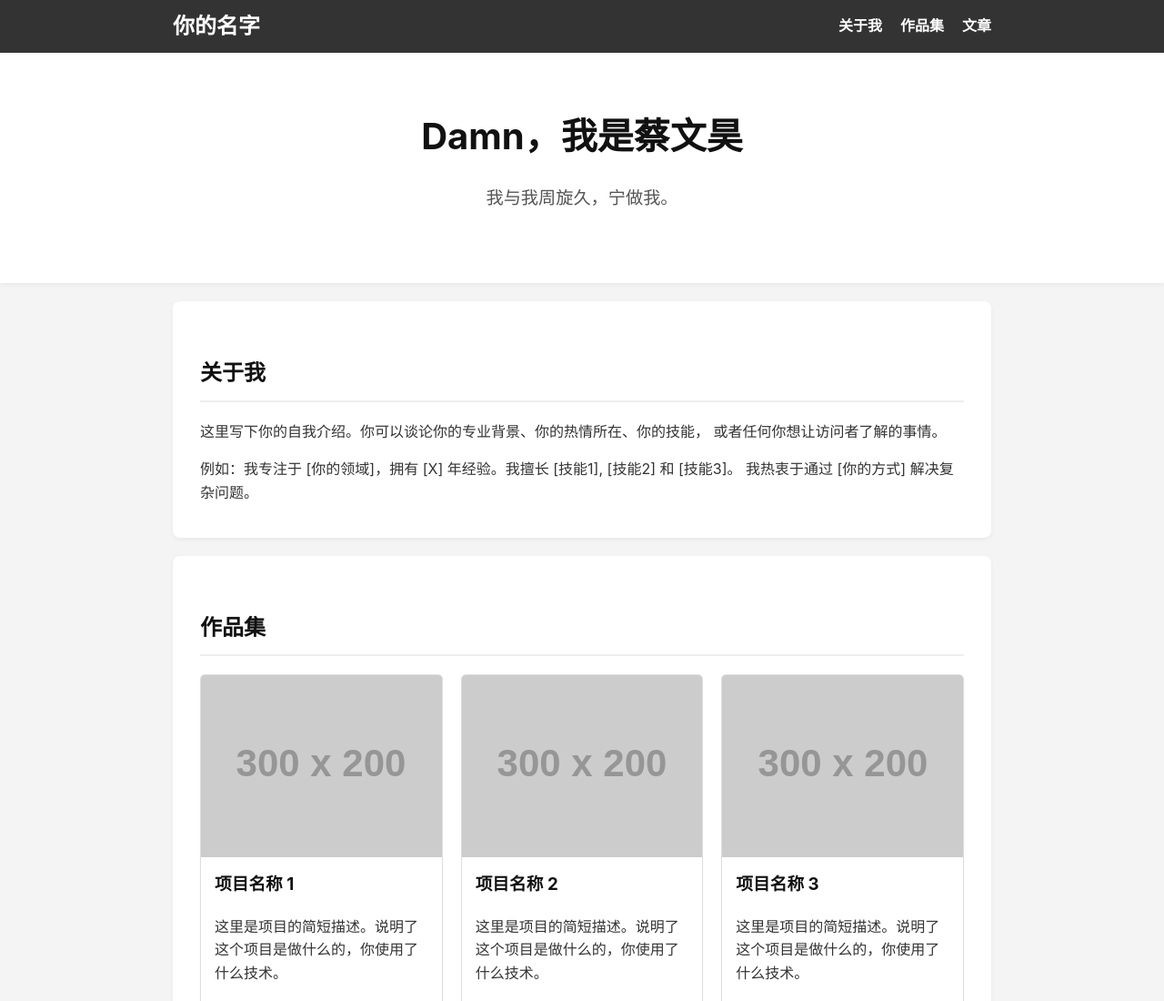
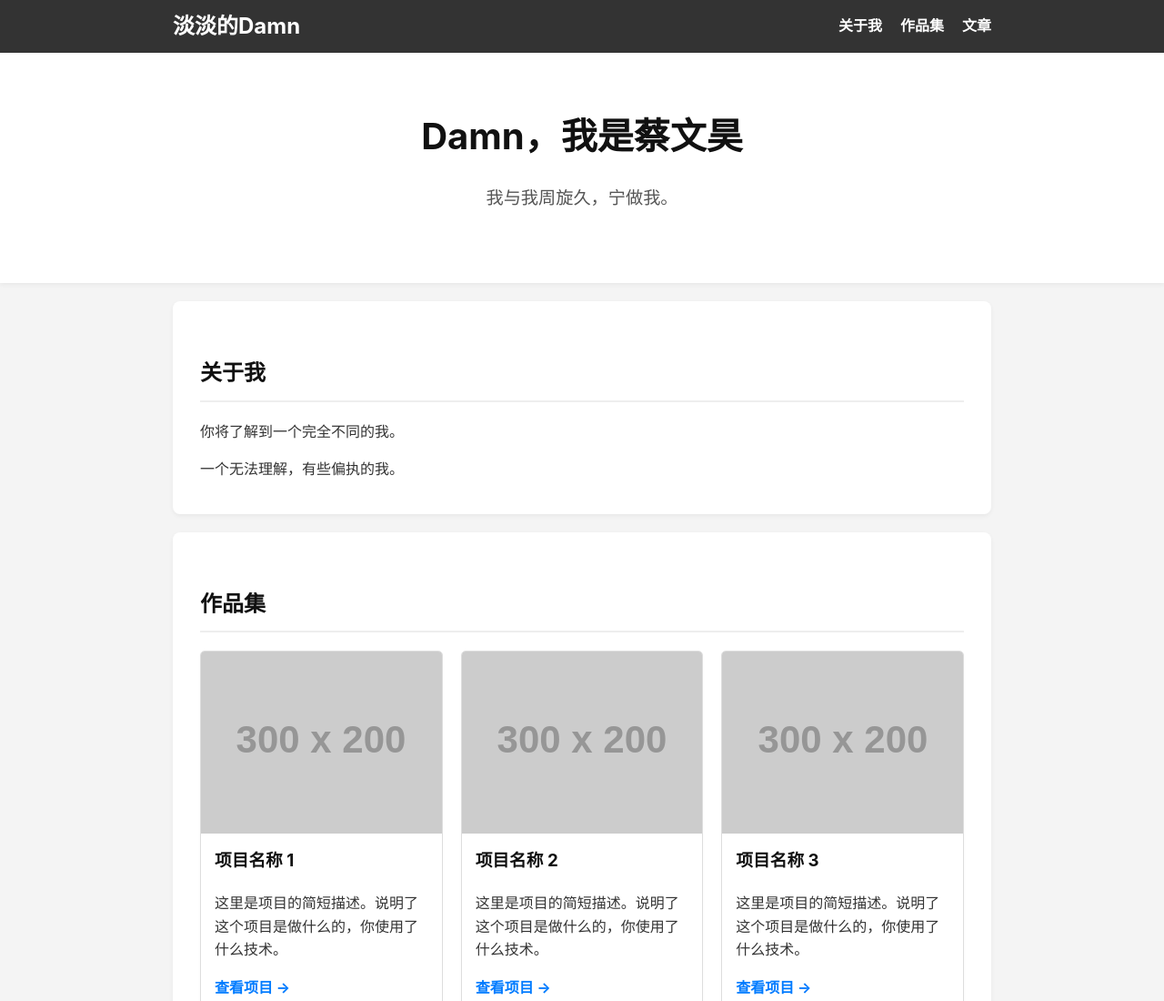
Before and after one commit to caiwenhao13-creator/caiwenhao13-creator.github.io, a plain HTML site: page index.html in a window 1280 px wide. Shown: the top 1100 px of the page at 91% size. Drawn offline with Linux system fonts and the light colour scheme; placeholder pictures from the web are drawn by us.

Commit message:
Add files via upload
remix

```diff
--- a/index.html
+++ b/index.html
@@ -154,7 +154,7 @@
 
     <nav>
         <div class="container">
-            <div class="logo">你的名字</div>
+            <div class="logo">淡淡的Damn</div>
             <ul>
                 <li><a href="#about">关于我</a></li>
                 <li><a href="#portfolio">作品集</a></li>
@@ -173,12 +173,10 @@
         <section id="about">
             <h2>关于我</h2>
             <p>
-                这里写下你的自我介绍。你可以谈论你的专业背景、你的热情所在、你的技能，
-                或者任何你想让访问者了解的事情。
+                你将了解到一个完全不同的我。
             </p>
             <p>
-                例如：我专注于 [你的领域]，拥有 [X] 年经验。我擅长 [技能1], [技能2] 和 [技能3]。
-                我热衷于通过 [你的方式] 解决复杂问题。
+                一个无法理解，有些偏执的我。
             </p>
         </section>
 
```
